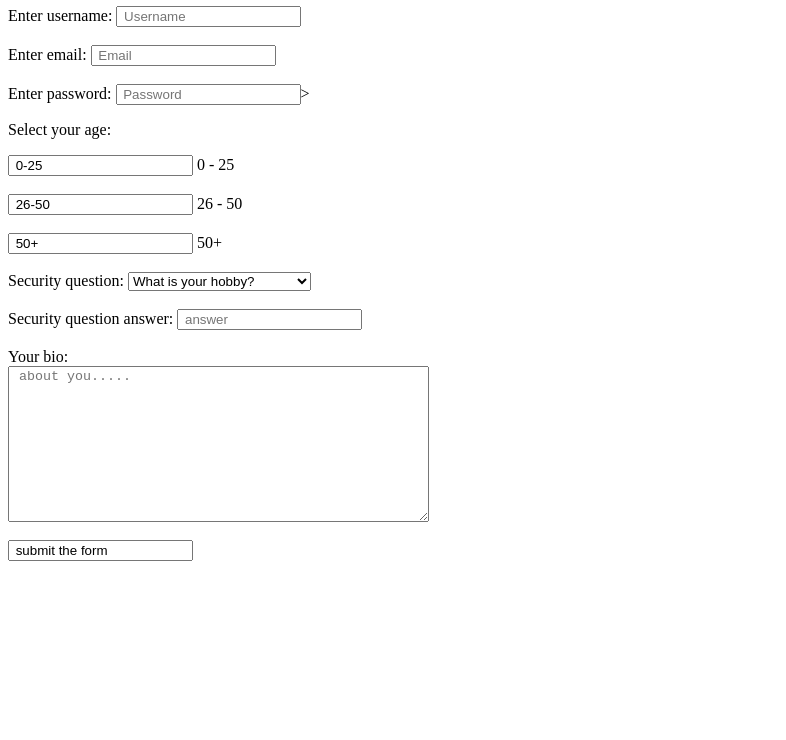
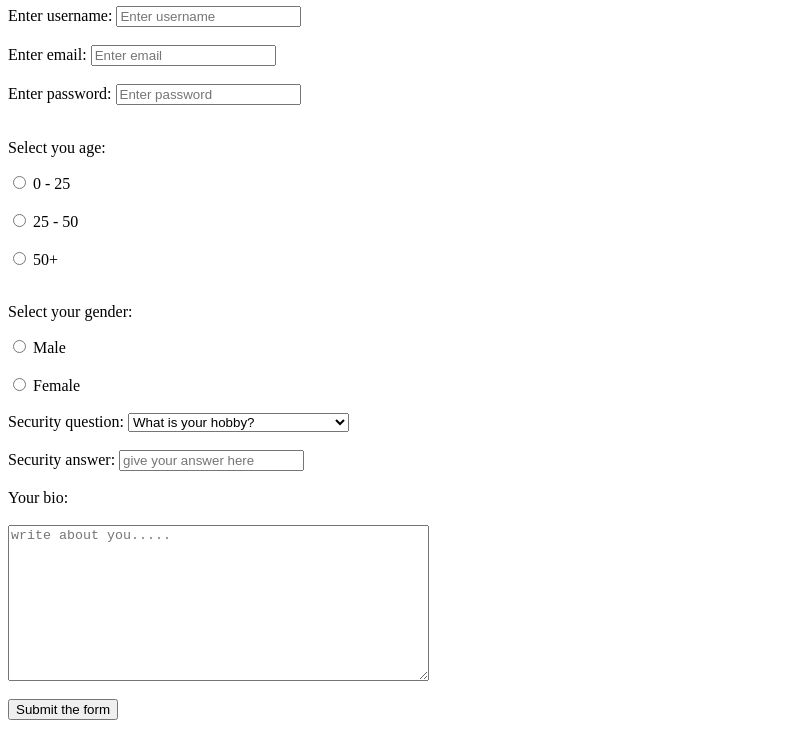
Before and after one commit to armaanepiic/HTML-CSS, a plain HTML site: page 2/index_html-form.html in a window 1280 px wide. Shown: the part 60-800 px from the top of the page, without its empty margins (0-786 px from the left). Drawn offline with Linux system fonts and the light colour scheme.

Commit message:
Update index_html-form.html

```diff
--- a/2/index_html-form.html
+++ b/2/index_html-form.html
@@ -6,47 +6,57 @@
     </head>
 
     <body>
+        <form>
 
-        <h1 style="text-align:center">HTML forms</h1>
 
-        <form>
-            <label for="username" ">Enter username:</label>
-            <input type=" text " name=" username " id=" username " placeholder=" Username " required>
+
+            <h1>HTML forms</h1>
+            <label for="username">Enter username:</label>
+            <input type="text" name="username" id="username" placeholder="Enter username" required>
+            <br><br><label for="email">Enter email:</label>
+            <input type="email" name="email " id="email " placeholder="Enter email " required>
             <br><br>
-            <label for=" email ">Enter email:</label>
-            <input type=" email " name=" email " id=" email " placeholder=" Email " required>
+            <label for="password">Enter password:</label>
+            <input type="password" name="password" id="password" placeholder="Enter password" required>
             <br><br>
-            <label for=" password ">Enter password:</label>
-            <input type=" password " name=" password " id=" password " placeholder=" Password " required>>
 
-            <p>Select your age:</p>
+            <p>Select you age:</p>
+            <input type="radio" id="option 1" name="age" value="0 - 25">
+            <label for="option 1">0 - 25</label>
+            <br><br>
+            <input type="radio" name="age" value="25 - 50" id="option 2">
+            <label for="option 2">25 - 50</label>
+            <br><br>
+            <input type="radio" name="age" value="50+" id="option 3">
+            <label for="option 3">50+</label>
+            <br><br>
+            <p>Select your gender:</p>
+            <input type="radio" name="gender" value="male" id="male">
+            <label for="male">Male</label>
+            <br><br>
+            <input type="radio" name="gender" value="male" id="female">
+            <label for="female">Female</label>
+            <br><br>
 
-            <input type=" radio " name=" age " value=" 0-25 " id=" option 1 ">
-            <label for=" option 1 ">0 - 25</label><br><br>
-            <input type=" radio " name=" age " value=" 26-50 " id=" option 2 ">
-            <label for=" option 2 ">26 - 50</label><br><br>
-            <input type=" radio " name=" age " value=" 50+ " id=" option 3 ">
-            <label for=" option 3 ">50+</label><br><br>
+            <label for="question">Security question:</label>
+            <select>
+            <option value = "q1">What is your hobby?</option>
+            <option value = "q2">What is your dream?</option>
+            <option value = "q3">What is your favourite food?</option>
+            <option value = "q4">What is your favourite tour place?</option>
+        </select>
+            <br><br>
 
-            <label for=" qtn ">Security question:</label>
-            <select>
-                <option value=" q1 ">What is your hobby?</option>
-                <option value=" q2 ">What is your name?</option>
-                <option value=" q3 ">What class do you read in?</option>
-                <option value=" q4 ">What is your lacation?</option>
-            </select>
+            <label for="answer">Security answer:</label>
+            <input type="text" name="answer" id="answer" placeholder="give your answer here" required>
             <br><br>
-            <label for=" answer ">Security question answer:</label>
-            <input type=" text " name=" answer " id=" answer " placeholder=" answer ">
+            <label for="bio">Your bio:</label><br><br>
+            <textarea rows="10" cols="50" placeholder="write about you....."></textarea>
             <br><br>
-            <label for=" bio ">Your bio:</label>
-            <br>
-            <textarea name=" bio " id=" bio " rows=" 10 " cols=" 50 " placeholder=" about you..... " required></textarea>
-            <br><br>
-            <input type=" submit " value=" submit the form ">
-
+            <input type="submit" value="Submit the form">
 
         </form>
 
+    </body>
 
     </html>
```
